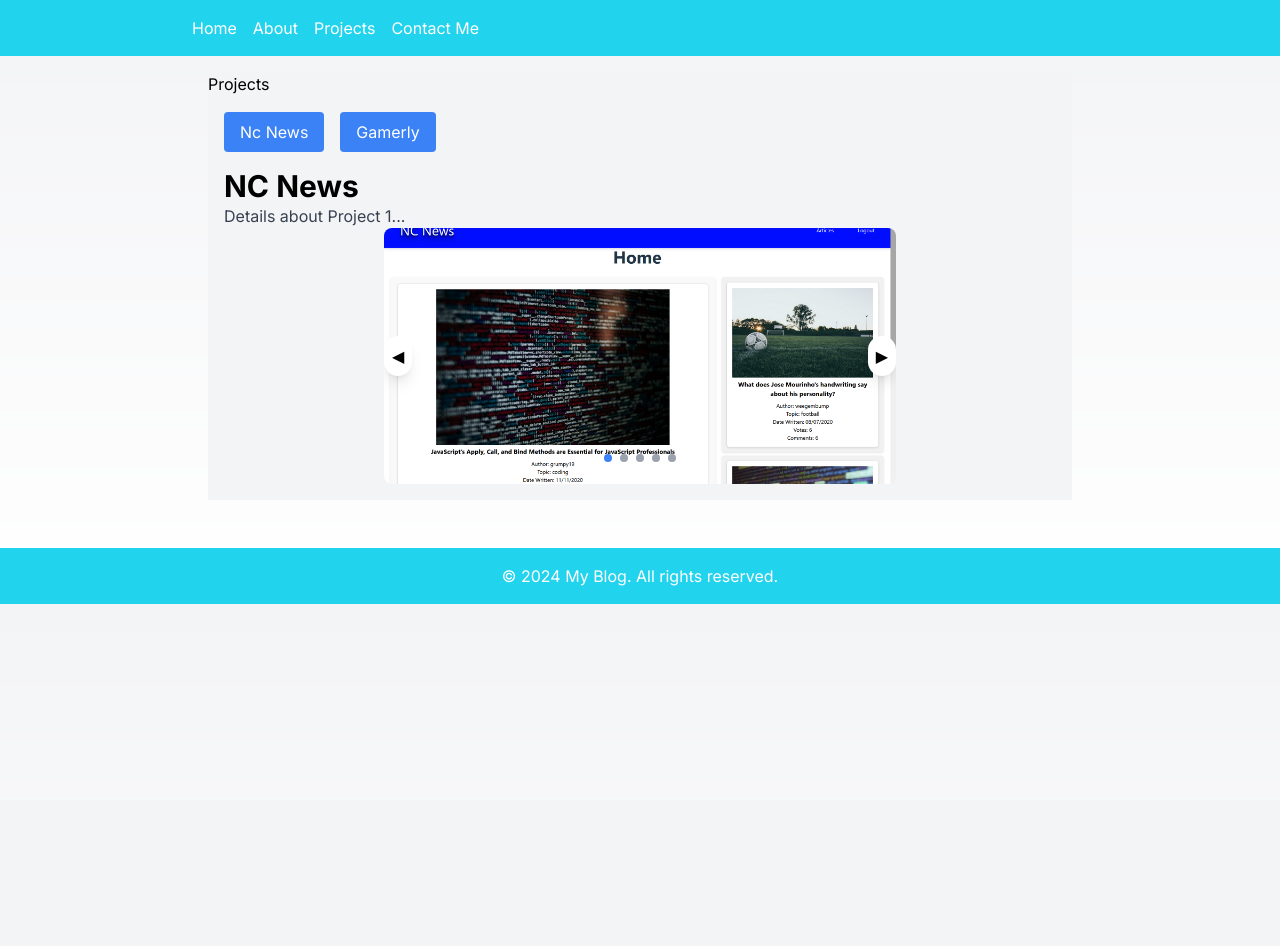
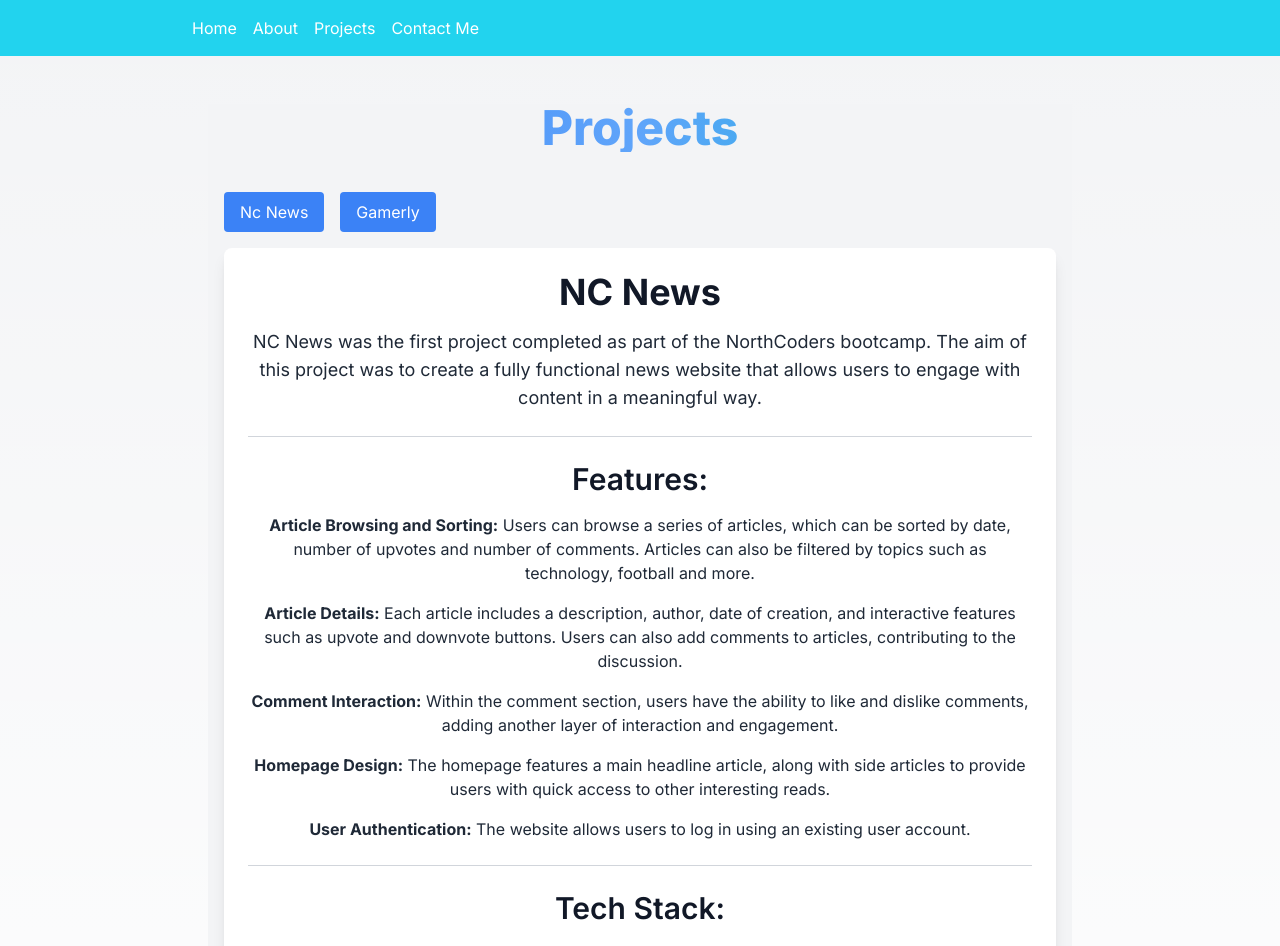
Before and after one commit to ChannersSoh/portfolio-website, a Next.js app: page /projects/nc-news in a window 1280 px wide. Shown: the top 946 px of the page. Before the commit the page ends 800 px from the top, so only its background shows below. Built offline with nearby package versions, Linux system fonts and the light colour scheme.

Commit message:
This commit will add the project descriptions as well as some basic css

```diff
--- a/src/app/projects/gamerly/page.tsx
+++ b/src/app/projects/gamerly/page.tsx
@@ -1,8 +1,49 @@
-export default function Gamerly() {
-    return (
-      <div>
-        <h1 className="text-3xl font-bold">Gamerly</h1>
-        <p className="text-gray-700">Details about Project 2...</p>
+import React from 'react';
+
+const Gamerly: React.FC = () => {
+  return (
+    <div className="max-w-4xl mx-auto p-6 bg-white shadow-lg rounded-lg text-center">
+      <h1 className="text-4xl font-bold text-gray-900 mb-4">Gamerly</h1>
+      <p className="text-gray-800 mb-6">
+        Gamerly is a dynamic social media platform tailored for gamers. The application allows users to register for an account, log in, and interact with a range of gaming-related features. Upon logging in, users are presented with a selection of popular games drawn from a comprehensive database. They can select 1-3 games of interest and are subsequently directed to a personalized homepage.
+      </p>
+
+      <section className="border-t border-gray-300 pt-6 mt-6">
+        <h2 className="text-3xl font-semibold text-gray-900 mb-4">Features</h2>
+        <ul className="space-y-4 text-gray-800">
+          <li><strong>Game Selection and Recommendations:</strong> After selecting their preferred games, users are shown recommendations for similar games, along with current popular titles and games sorted by genre.</li>
+          <li><strong>Game Details:</strong> Each game has a dedicated page that includes a detailed description, release date, available platforms, tags, genres, and a rating feature.</li>
+          <li><strong>Search Functionality:</strong> Users can search for specific games using a robust search feature.</li>
+          <li><strong>Navigation:</strong> Users can easily navigate between the homepage, a friends tab, and their profile tab.</li>
+          <li><strong>Friends Tab:</strong> Users can manage their friend list, including adding and removing friends. They can also engage in real-time chat with friends and view their personal 'Wishlist' and 'My Games' libraries.</li>
+          <li><strong>Game Libraries:</strong> Users can add or remove games from their 'Wishlist' and 'My Games' libraries by interacting with game cards.</li>
+        </ul>
+      </section>
+
+      <section className="border-t border-gray-300 pt-6 mt-6">
+        <h2 className="text-3xl font-semibold text-gray-900 mb-4">Tech Stack</h2>
+        <p className="text-gray-800">
+          The website was built using React Native, JavaScript, TypeScript, NodeJS with Express, Python, Python Flask, and Firebase.
+        </p>
+      </section>
+
+      <section className="border-t border-gray-300 pt-6 mt-6">
+        <h2 className="text-3xl font-semibold text-gray-900 mb-4">Challenges Faced</h2>
+        <ul className="space-y-4 text-gray-800">
+          <li><strong>Data Storage and Sorting:</strong> Integrating Firebase to efficiently store and sort data from an external API presented some challenges. Ensuring data consistency and optimizing query performance were key hurdles.</li>
+          <li><strong>Real-Time Chat Implementation:</strong> Developing a real-time chat feature using Firebase required handling complex synchronization and ensuring that messages were delivered instantly and accurately.</li>
+          <li><strong>Recommendation System:</strong> Implementing a recommendation engine with Python Flask required developing an effective algorithm to analyze user preferences and provide relevant game suggestions. This involved integrating machine learning techniques and ensuring the recommendations were accurate and timely.</li>
+        </ul>
+      </section>
+
+      <div className="mt-8 text-center">
+        <video className="mx-auto rounded-lg shadow-lg" controls width="600">
+          <source src="/ui/pictures/gamerly.mp4" type="video/mp4" />
+          Your browser does not support the video tag.
+        </video>
       </div>
-    );
-  }
+    </div>
+  );
+};
+
+export default Gamerly;
--- a/src/app/projects/layout.tsx
+++ b/src/app/projects/layout.tsx
@@ -17,7 +17,7 @@ export default function ProjectsLayout({
 }) {
   return (
     <div className={`${inter.className} bg-gray-100`}>
-      <h1>Projects</h1>
+      <h1 className="text-5xl font-extrabold bg-gradient-to-r from-blue-500 via-blue-400 to-cyan-500 text-transparent bg-clip-text mt-8 mb-6 text-center">Projects</h1>
       <div className="max-w-4xl mx-auto p-4">
         <div className="flex space-x-4 mb-4">
           <ProjectButton href="/projects/nc-news">Nc News</ProjectButton>
--- a/src/app/projects/nc-news/page.tsx
+++ b/src/app/projects/nc-news/page.tsx
@@ -1,19 +1,45 @@
+import React from 'react';
 import Carousel from '@/app/ui/components/carousel';
 
-export default function Ncnews() {
+const Ncnews: React.FC = () => {
   const images = [
     '/ui/pictures/Screenshot(149).png',
     '/ui/pictures/Screenshot(150).png',
     '/ui/pictures/Screenshot(151).png',
     '/ui/pictures/Screenshot(152).png',
-    '/ui/pictures/Screenshot(152).png',
+    '/ui/pictures/Screenshot(153).png',
   ];
 
   return (
-    <div>
-      <h1 className="text-3xl font-bold">NC News</h1>
-      <p className="text-gray-700">Details about Project 1...</p>
-      <Carousel images={images} />
+    <div className="max-w-4xl mx-auto p-6 bg-white shadow-lg rounded-lg text-center">
+      <h1 className="text-4xl font-bold text-gray-900 mb-4">NC News</h1>
+      <p className="text-lg text-gray-800 mb-6">
+        NC News was the first project completed as part of the NorthCoders bootcamp. The aim of this project was to create a fully functional news website that allows users to engage with content in a meaningful way.
+      </p>
+
+      <section className="border-t border-gray-300 pt-6 mt-6">
+        <h2 className="text-3xl font-semibold text-gray-900 mb-4">Features:</h2>
+        <ul className="space-y-4 text-gray-800">
+          <li><strong>Article Browsing and Sorting:</strong> Users can browse a series of articles, which can be sorted by date, number of upvotes and number of comments. Articles can also be filtered by topics such as technology, football and more.</li>
+          <li><strong>Article Details:</strong> Each article includes a description, author, date of creation, and interactive features such as upvote and downvote buttons. Users can also add comments to articles, contributing to the discussion.</li>
+          <li><strong>Comment Interaction:</strong> Within the comment section, users have the ability to like and dislike comments, adding another layer of interaction and engagement.</li>
+          <li><strong>Homepage Design:</strong> The homepage features a main headline article, along with side articles to provide users with quick access to other interesting reads.</li>
+          <li><strong>User Authentication:</strong> The website allows users to log in using an existing user account.</li>
+        </ul>
+      </section>
+
+      <section className="border-t border-gray-300 pt-6 mt-6">
+        <h2 className="text-3xl font-semibold text-gray-900 mb-4">Tech Stack:</h2>
+        <p className="text-lg text-gray-800 mb-6">
+          The website was built using React, JavaScript, CSS, NodeJS with Express and PSQL.
+        </p>
+      </section>
+
+      <div className="mt-8">
+        <Carousel images={images} />
+      </div>
     </div>
   );
-}
+};
+
+export default Ncnews;
--- a/src/app/projects/page.tsx
+++ b/src/app/projects/page.tsx
@@ -1,3 +1,4 @@
+import NcNews from "./nc-news/page";
 export default function Page() {
-    return <p>Projects Page</p>;
-  }
+  return <NcNews />;
+}
```
Also changed, not shown: 2 other files (tests, documents, lock files or other folders).
